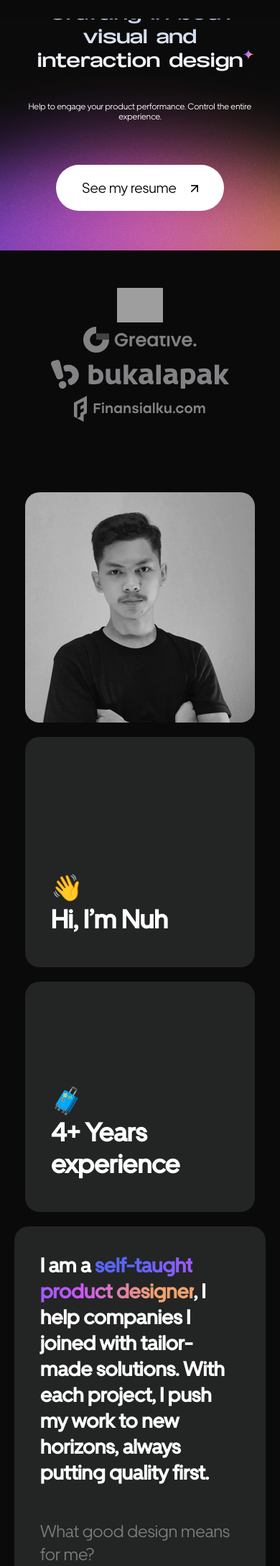
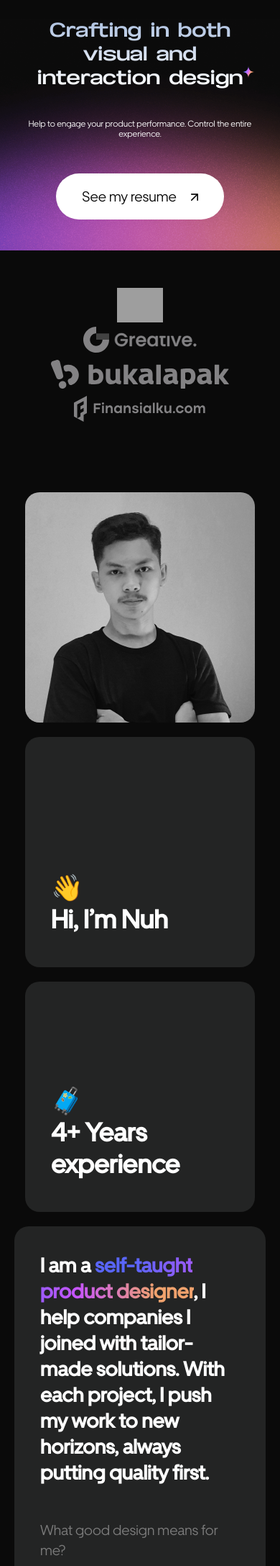
Before and after one commit to kevinamrulloh/roanuh, a PHP site: page / in a window 390 px wide. Shown: the part 64-2240 px from the top of the page at 72% size. Run offline with PHP 8.4, Linux system fonts and the light colour scheme; some libraries are stand-ins or nearby versions; grey boxes are pictures that could not be loaded.

Commit message:
fixing gap

```diff
--- a/index.html
+++ b/index.html
@@ -155,7 +155,7 @@
                     <a target="_blank"
                         href="https://tome.app/sandbox-a78/vidio-design-test-vidio-anywhere-live-roa-nuha-kalijaga-clenux0y009vd30cbbfau60oe">
                         <div class="selected d-flex flex-column">
-                            <div class="selected__bod">
+                            <div class="selected__body">
                                 <div class="selected__header">
                                     <p>mobile app</p>
                                     <h3>Vidio Virtual Concert</h3>
--- a/sass/main.css
+++ b/sass/main.css
@@ -431,11 +431,14 @@ footer .social a {
   header {
     height: 322px;
   }
+  header .wrap {
+    height: 100%;
+  }
   header .title {
     margin: 0px 6vw;
     width: auto;
-    font-size: clamp(24px, 2.4vw, 48px);
-    line-height: 33px;
+    font-size: clamp(24px, 4vw, 64px);
+    line-height: clamp(33px, 3vw, 89px);
     font-weight: normal;
     text-align: center;
     background: -webkit-linear-gradient(90.03deg, #FFFFFF 0.01%, #ADC1E0 99.96%);
@@ -449,7 +452,7 @@ footer .social a {
   header .subtitle {
     font-size: 12px;
     line-height: 14px;
-    margin-bottom: 60px;
+    margin-bottom: 48px;
   }
   header > img {
     height: 30%;
@@ -470,12 +473,19 @@ footer .social a {
     line-height: 36px;
   }
   main #about .desc .block {
-    font-size: 16px;
-    line-height: 16px;
+    display: flex;
+    flex-direction: column;
+    gap: 20px;
+  }
+  main #about .desc .block .question {
+    font-size: 20px;
+    line-height: 28px;
+    margin: 0px;
   }
   main #about .desc .block .answer {
     font-size: 20px;
     line-height: 28px;
+    margin: 0px;
   }
   main #about .desc h2 {
     font-size: 20px;
--- a/sass/main.sass
+++ b/sass/main.sass
@@ -361,11 +361,13 @@ footer
 @media (orientation: portrait)
     header
         height: 322px
+        .wrap
+            height: 100%
         .title
             margin: 0px 6vw
             width: auto
-            font-size: clamp(24px, 2.4vw, 48px)
-            line-height: 33px
+            font-size: clamp(24px, 4vw, 64px)
+            line-height: clamp(33px, 3vw, 89px)
             font-weight: normal
             text-align: center
             background: -webkit-linear-gradient(90.03deg, #FFFFFF 0.01%, #ADC1E0 99.96%)
@@ -377,7 +379,7 @@ footer
         .subtitle
             font-size: 12px
             line-height: 14px
-            margin-bottom: 60px
+            margin-bottom: 48px
         > img
             height: 30%
             right: 0px
@@ -395,11 +397,17 @@ footer
                     font-size: 28px
                     line-height: 36px
                 .block
-                    font-size: 16px
-                    line-height: 16px
+                    display: flex
+                    flex-direction: column
+                    gap: 20px
+                    .question
+                        font-size: 20px
+                        line-height: 28px
+                        margin: 0px
                     .answer
                         font-size: 20px
                         line-height: 28px
+                        margin: 0px
                 h2
                     font-size: 20px
                     line-height: 28px
```
Also changed, not shown: 1 other file.
